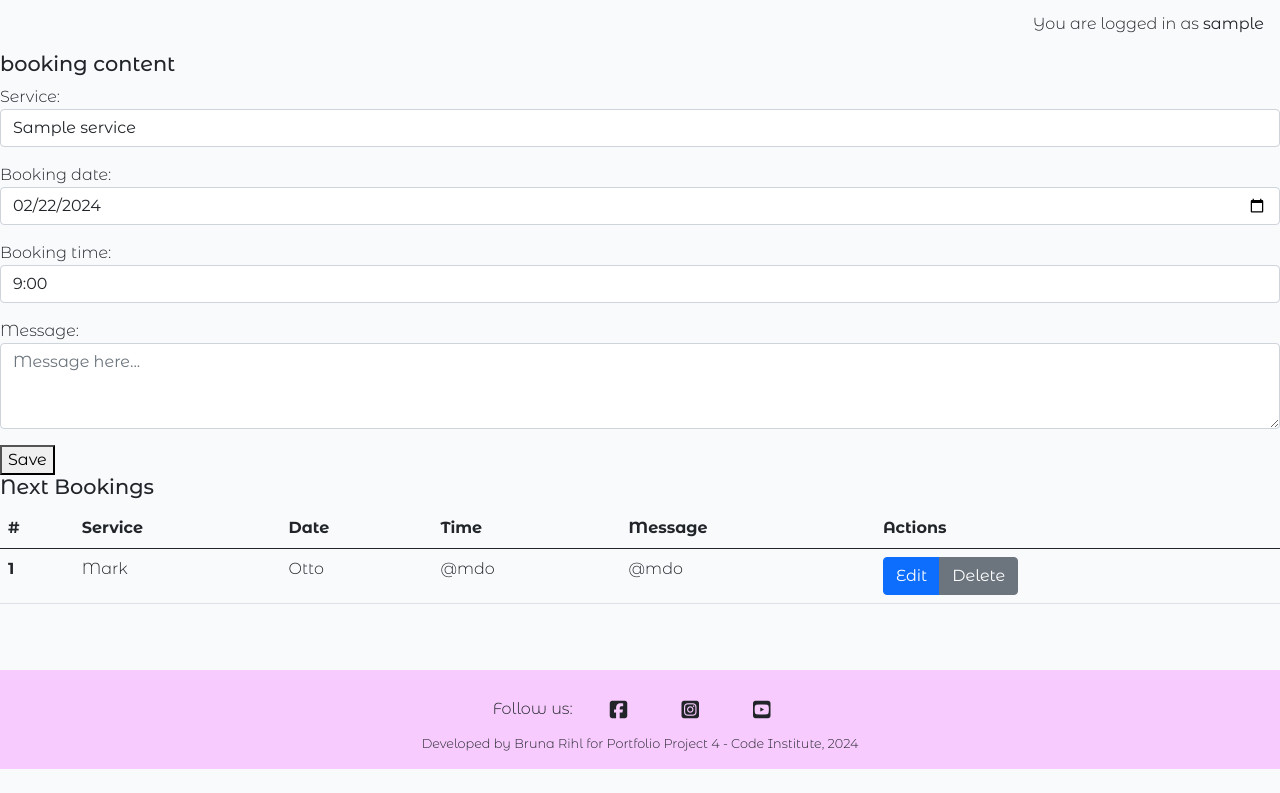
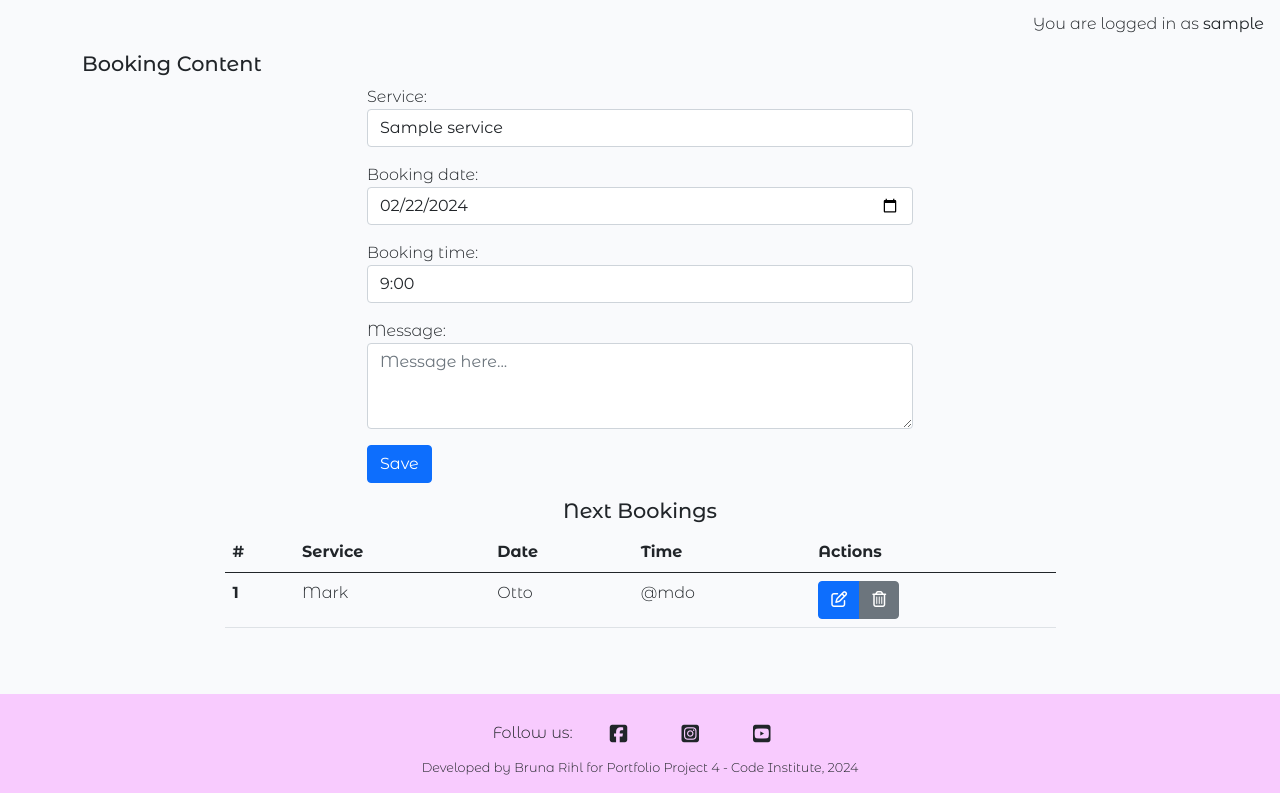
Before and after one commit to BrunaRihl/starlight-consultations, a Django app: page /booking/ in a window 1280 px wide. Shown: the part 84-877 px from the top of the page. Before the commit the page ends 853 px from the top, so only its background shows below. Run offline with Django 3.2, Linux system fonts and the light colour scheme; a user stored in the database is signed in; tables that the repository leaves empty hold one stand-in row (values such as "Sample post"); some libraries are stand-ins or nearby versions; some web fonts are replaced.

Commit message:
feat: change html structure to booking.html

```diff
--- a/booking/templates/booking.html
+++ b/booking/templates/booking.html
@@ -2,14 +2,23 @@
 
 
 {% block content %}
-<section class="">
-    <h2 class="">booking content</h2>
-    <form method="post" action="{% url 'booking' %}">
+<section class="container">
+  <h2 class="">Booking Content</h2>
+  <div class="row justify-content-center">
+      <div class="col-md-6">
+          <form method="post" action="{% url 'booking' %}" class="mb-3">
               {% csrf_token %}
               {{ html_form.as_p }}
-    <button type="submit">Save</button>
+              <button type="submit" class="btn btn-primary">Save</button>
           </form>
-    <h2 class="">Next Bookings</h2>
+      </div>
+  </div>
+</section>
+<section class="container">
+  <div class="row justify-content-center">
+    <div class="col-md-9 col-12">
+      <h2 class="text-center">Next Bookings</h2>
+      <div class="table-responsive">
         <table class="table">
           <thead>
             <tr>
@@ -17,7 +26,6 @@
               <th scope="col">Service</th>
               <th scope="col">Date</th>
               <th scope="col">Time</th>
-            <th scope="col">Message</th>
               <th scope="col">Actions</th>
             </tr>
           </thead>
@@ -27,14 +35,17 @@
               <td>Mark</td>
               <td>Otto</td>
               <td>@mdo</td>
-            <td>@mdo</td>
-            <td><div class="btn-group" role="group" aria-label="Basic example">
-                <button type="button" class="btn btn-primary">Edit</button>
-                <button type="button" class="btn btn-secondary">Delete</button>
+              <td>
+                <div class="btn-group" role="group">
+                  <button type="button" class="btn btn-primary" aria-label="Edit"><i class="far fa-edit"></i></button>
+                  <button type="button" class="btn btn-secondary" aria-label="Delete"><i class="far fa-trash-alt"></i></button>
                 </div>
               </td>
             </tr>
           </tbody>
         </table>
+      </div>
+    </div>
+  </div>
 </section>
 {% endblock content %}
```
Lines whose indentation alone changed are shown as unchanged.
